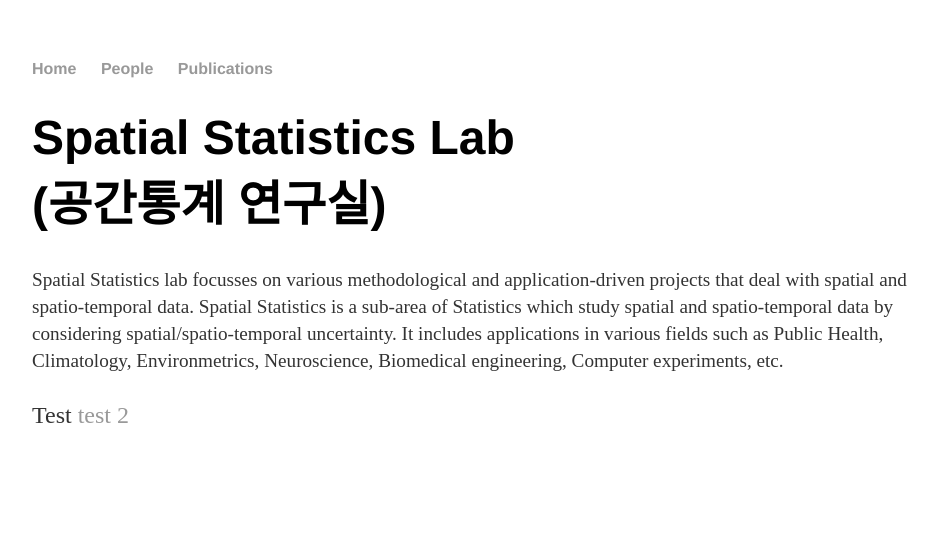
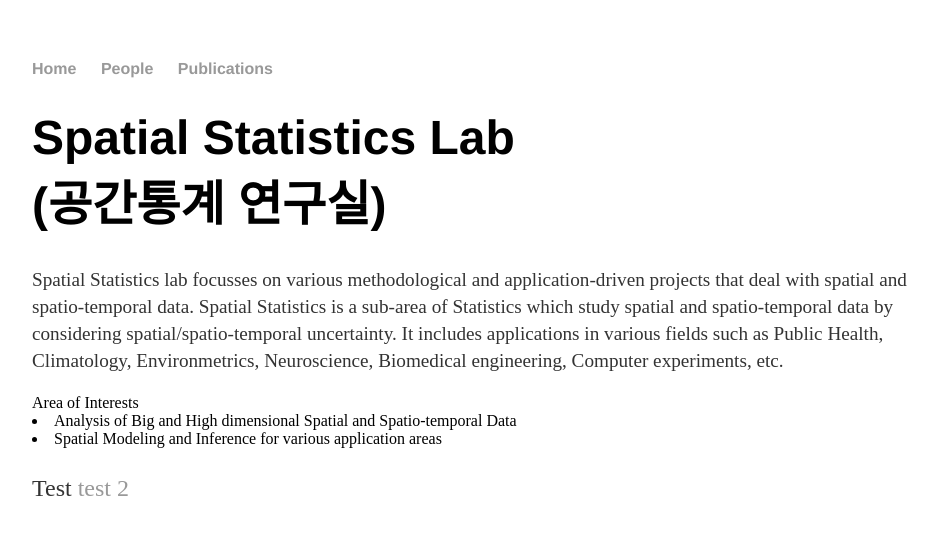
Before and after one commit to starestar/limcstat.github.io, a Jekyll site: the page built from index.html, in a window 1280 px wide. Shown: the top 535 px of the page, without its empty margins (160-1098 px from the left). Built offline with Jekyll 4.4.1, drawn with Linux system fonts in a browser that asks for light colours.

Commit message:
Update index.html

```diff
--- a/index.html
+++ b/index.html
@@ -6,14 +6,25 @@ title: Spatial Statistics Lab
 
 	<h1> Spatial Statistics Lab <br> (공간통계 연구실) </h1>
 
-	<p style="font-size:120%" font-family="Trebuchet MS">
+	<p style="font-size:120%">
 	Spatial Statistics lab focusses on various methodological and application-driven projects that deal with spatial and spatio-temporal data.
 		Spatial Statistics is a sub-area of Statistics which study spatial and spatio-temporal data by
 		considering spatial/spatio-temporal uncertainty. It includes applications in various fields such as Public Health,
 		Climatology, Environmetrics, Neuroscience, Biomedical engineering, Computer experiments, etc.
 	</p>
 
+	<tr>
+					<td class="subtitle">
+						Area of Interests
+					</td>
+				</tr>
+				<tr>
+					<td class="content">
+						<li> Analysis of Big and High dimensional Spatial and Spatio-temporal Data</li>
+						<li> Spatial Modeling and Inference for various application areas</li>
 
+					</td>
+				</tr>
 
 	<p>Test <a href="/about">test 2</a></p>
 </div><!-- /.blurb -->
```
